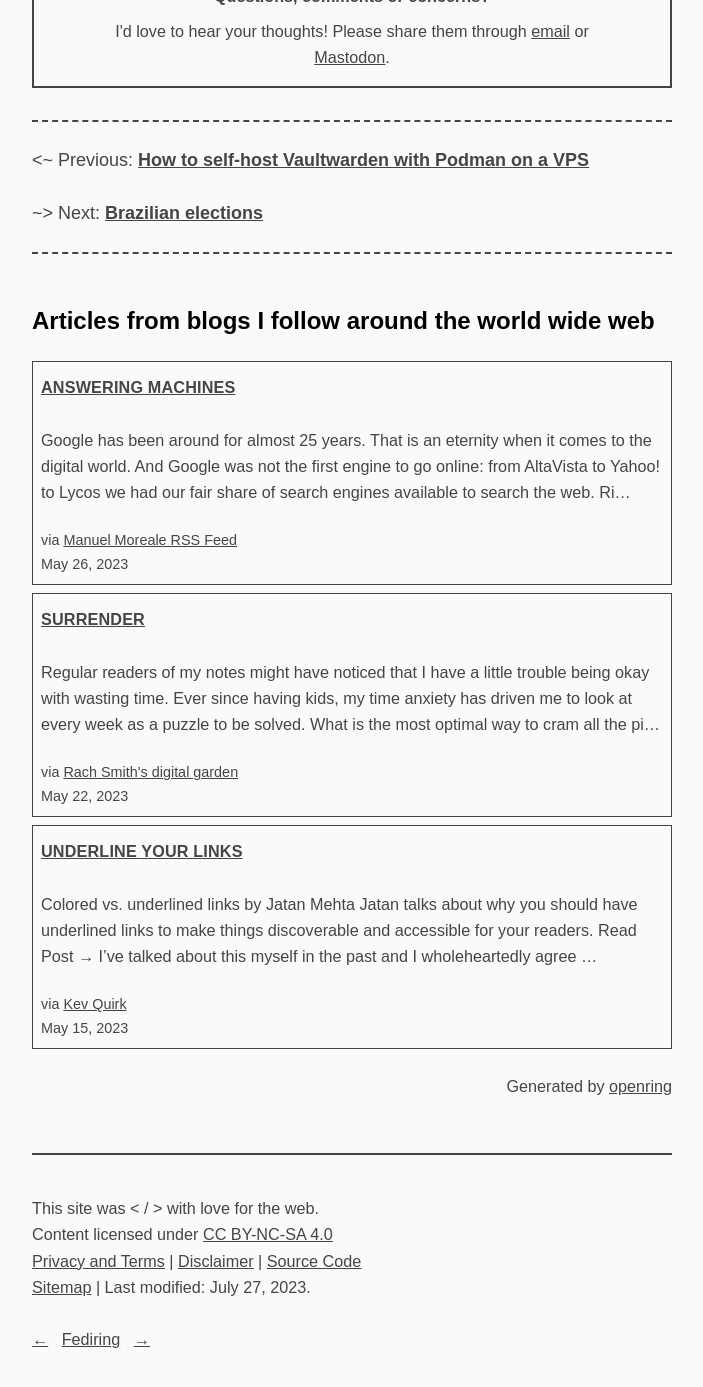
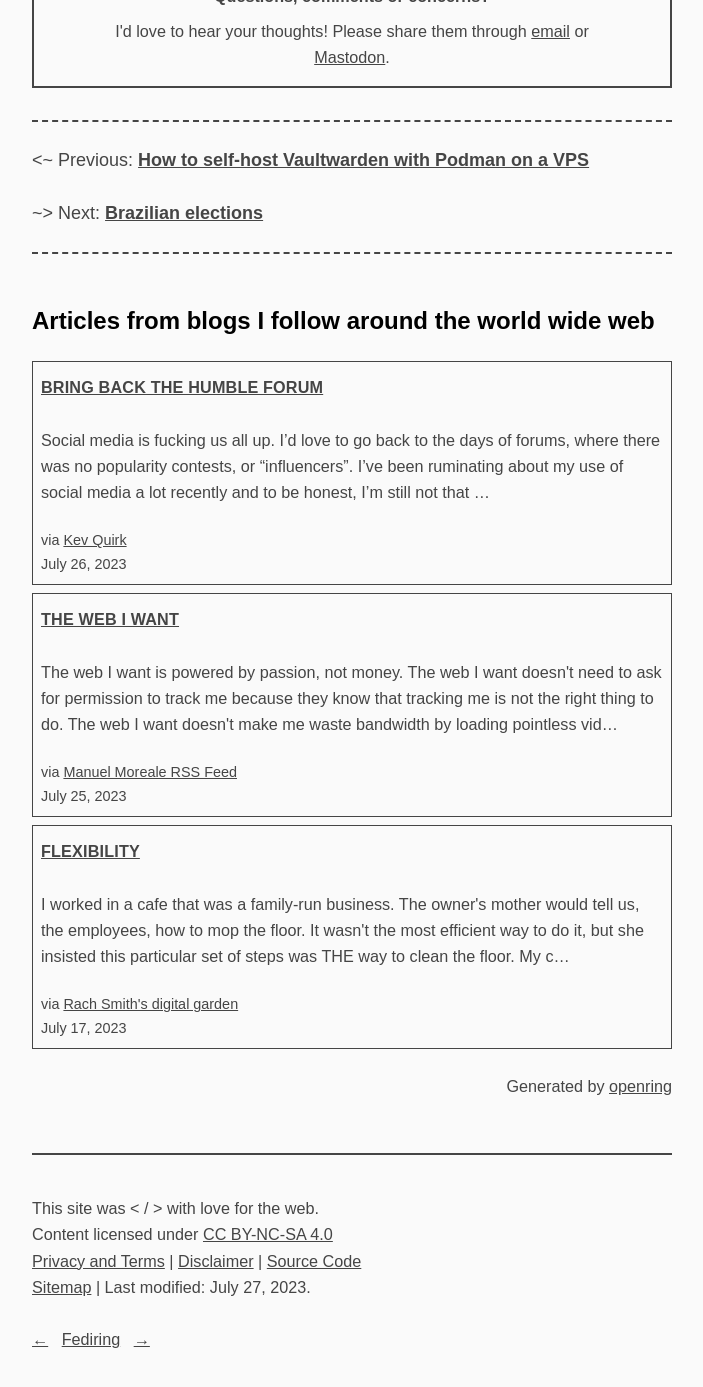
Before and after one commit to a-franca/abf.li, a Jekyll site: the page built from _posts/2022/2022-09-28-hurricane-ian.md, in a window 1280 px wide and 1400 px high, scrolled down 777 px. Shown: the top 1387 px of the window, without its empty margins (288-991 px from the left). Built offline with Jekyll 4.4.1, drawn with Linux system fonts in a browser that asks for light colours.

Commit message:
fetch new content

```diff
--- a/_includes/openring-out.html
+++ b/_includes/openring-out.html
@@ -5,53 +5,44 @@
 
     <div class="article">
       <h4 class="title">
-        <a href="https://manuelmoreale.com/@/page/jDy2GKohykVXo6Fr" rel="noopener noreferrer nofollow" target="_blank">Answering machines</a>
-      </h4>
-      <p class="summary">Google has been around for almost 25 years. That is an eternity when it comes to the digital world. And Google was not the first engine to go online: from AltaVista to Yahoo! to Lycos we had our fair share of search engines available to search the web. Ri…</p>
-      <small class="source">
-        via <a href="https://manuelmoreale.com" rel="noopener noreferrer nofollow" target="_blank">Manuel Moreale RSS Feed</a>
-      </small>
-      <small class="date">May 26, 2023</small>
-    </div>
-
-    <div class="article">
-      <h4 class="title">
-        <a href="https://rachsmith.com/surrender/" rel="noopener noreferrer nofollow" target="_blank">Surrender</a>
-      </h4>
-      <p class="summary">Regular readers of my notes might have noticed that I have a little trouble being okay with wasting time. Ever since having kids, my time anxiety has driven me to look at every week as a puzzle to be solved. What is the most optimal way to cram all the pi…</p>
-      <small class="source">
-        via <a href="https://rachsmith.com/" rel="noopener noreferrer nofollow" target="_blank">Rach Smith&#39;s digital garden</a>
-      </small>
-      <small class="date">May 22, 2023</small>
-    </div>
-
-    <div class="article">
-      <h4 class="title">
-        <a href="https://kevquirk.com/underline-your-links" rel="noopener noreferrer nofollow" target="_blank">
-                 Underline Your Links
+        <a href="https://kevquirk.com/bring-back-the-humble-forum" rel="noopener noreferrer nofollow" target="_blank">
+                 Bring Back the Humble Forum
             </a>
       </h4>
       <p class="summary">
 
 
+Social media is fucking us all up. I’d love to go back to the days of forums, where there was no popularity contests, or “influencers”.
 
-Colored vs. underlined links
-
-by Jatan Mehta
-
-Jatan talks about why you should have underlined links to make things discoverable and accessible for your readers.
-
-
-Read Post →
-
-
-I’ve talked about this myself in the past and I wholeheartedly agree …</p>
+I’ve been ruminating about my use of social media a lot recently and to be honest, I’m still not that …</p>
       <small class="source">
         via <a href="https://kevquirk.com" rel="noopener noreferrer nofollow" target="_blank">
              Kev Quirk
         </a>
       </small>
-      <small class="date">May 15, 2023</small>
+      <small class="date">July 26, 2023</small>
+    </div>
+
+    <div class="article">
+      <h4 class="title">
+        <a href="https://manuelmoreale.com/@/page/QzPJyjDbE5T0LdtH" rel="noopener noreferrer nofollow" target="_blank">The web I want</a>
+      </h4>
+      <p class="summary">The web I want is powered by passion, not money. The web I want doesn&#39;t need to ask for permission to track me because they know that tracking me is not the right thing to do. The web I want doesn&#39;t make me waste bandwidth by loading pointless vid…</p>
+      <small class="source">
+        via <a href="https://manuelmoreale.com" rel="noopener noreferrer nofollow" target="_blank">Manuel Moreale RSS Feed</a>
+      </small>
+      <small class="date">July 25, 2023</small>
+    </div>
+
+    <div class="article">
+      <h4 class="title">
+        <a href="https://rachsmith.com/flexibility/" rel="noopener noreferrer nofollow" target="_blank">Flexibility</a>
+      </h4>
+      <p class="summary">I worked in a cafe that was a family-run business. The owner&#39;s mother would tell us, the employees, how to mop the floor. It wasn&#39;t the most efficient way to do it, but she insisted this particular set of steps was THE way to clean the floor. My c…</p>
+      <small class="source">
+        via <a href="https://rachsmith.com/" rel="noopener noreferrer nofollow" target="_blank">Rach Smith&#39;s digital garden</a>
+      </small>
+      <small class="date">July 17, 2023</small>
     </div>
 
   </section>
```
